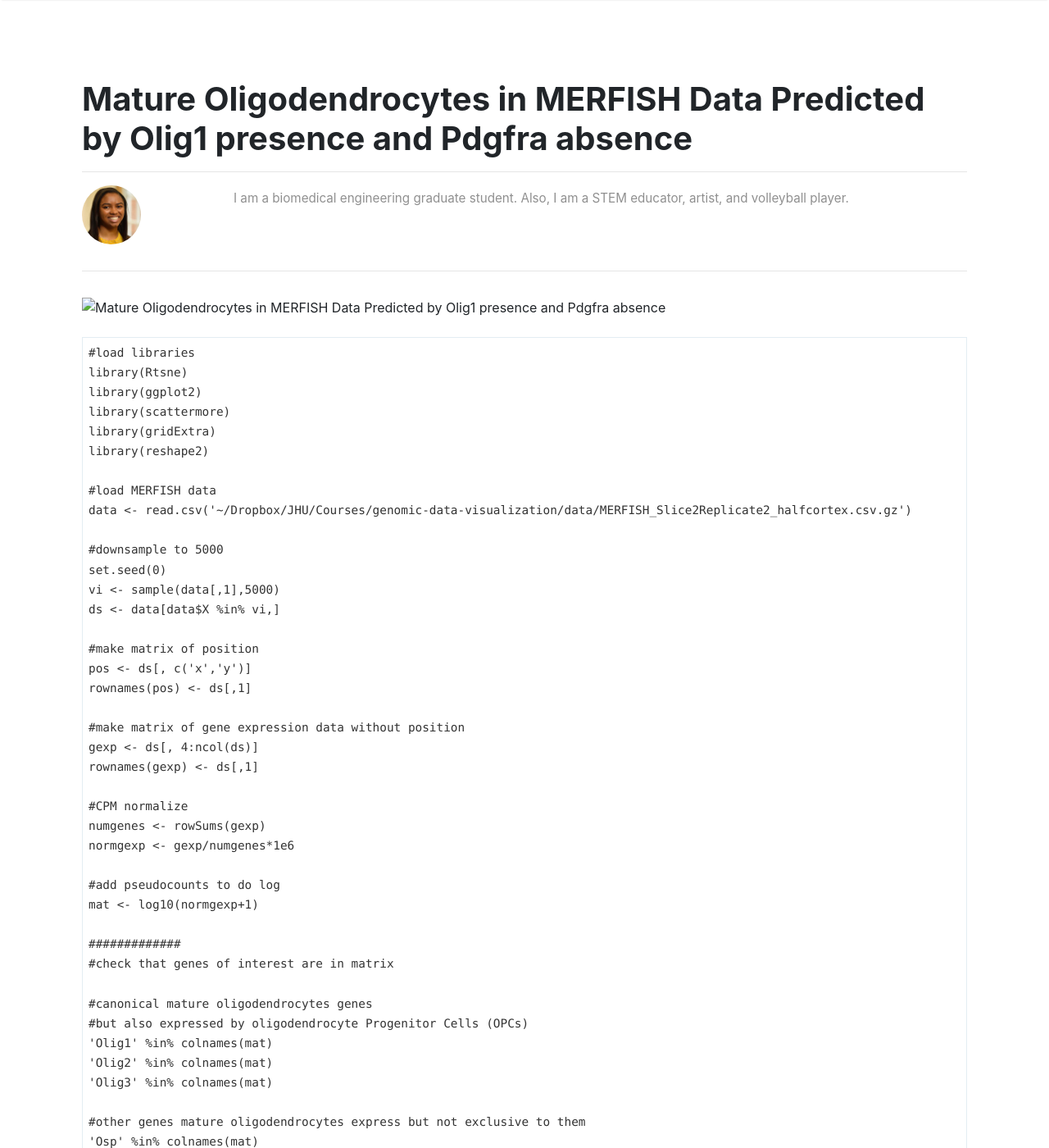
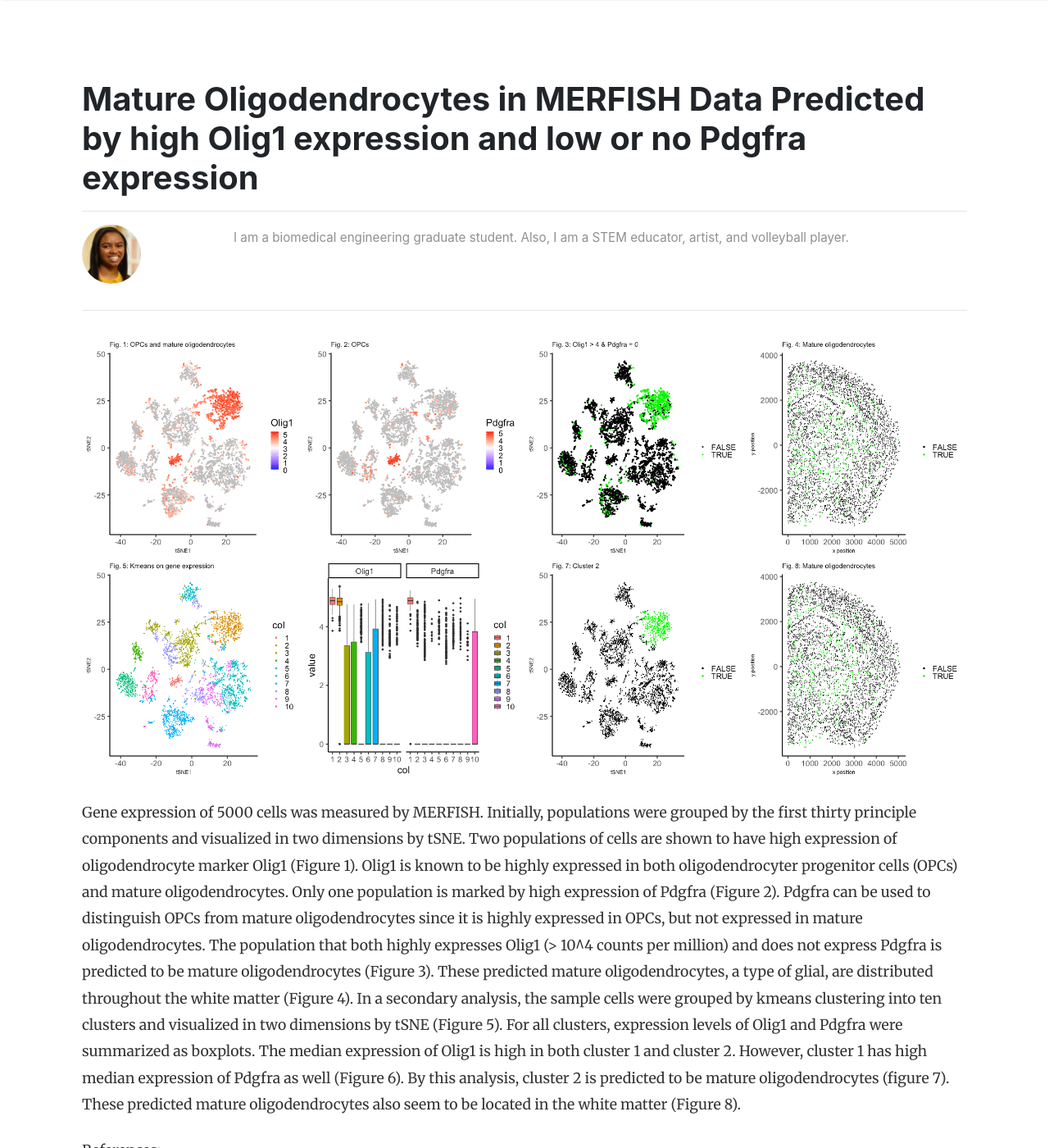
Before and after one commit to JEFworks-Lab/genomic-data-visualization-2022, a Jekyll site: the page built from _posts/2022-02-17-kclifto2.md, in a window 1280 px wide and 1400 px high. Shown: the whole window at 82% size. Built offline with Jekyll 4.4.1, drawn with Linux system fonts in a browser that asks for light colours; nearby versions of some CDN libraries; comment, search, counter and statistics services are not loaded; some of the changed text lies outside the part shown.

Commit message:
add figure caption

```diff
--- a/_posts/2022-02-17-kclifto2.md
+++ b/_posts/2022-02-17-kclifto2.md
@@ -1,12 +1,18 @@
 ---
 layout: post
-title:  "Mature Oligodendrocytes in MERFISH Data Predicted by Olig1 presence and Pdgfra absence"
+title:  "Mature Oligodendrocytes in MERFISH Data Predicted by high Olig1 expression and low or no Pdgfra expression"
 author: Kalen C
 jhed: kclifto2
 categories: [ HW4 ]
-image: homework/hw4/kalenclifton.png
+image: homework/hw4/kalenclifton_hw4.png
 featured: false
 ---
+
+Gene expression of 5000 cells was measured by MERFISH. Initially, populations were grouped by the first thirty principle components and visualized in two dimensions by tSNE. Two populations of cells are shown to have high expression of oligodendrocyte marker Olig1 (Figure 1). Olig1 is known to be highly expressed in both oligodendrocyter progenitor cells (OPCs) and mature oligodendrocytes. Only one population is marked by high expression of Pdgfra (Figure 2). Pdgfra can be used to distinguish OPCs from mature oligodendrocytes since it is highly expressed in OPCs, but not expressed in mature oligodendrocytes. The population that both highly expresses Olig1 (> 10^4 counts per million) and does not express Pdgfra is predicted to be mature oligodendrocytes (Figure 3). These predicted mature oligodendrocytes, a type of glial, are distributed throughout the white matter (Figure 4). In a secondary analysis, the sample cells were grouped by kmeans clustering into ten clusters and visualized in two dimensions by tSNE (Figure 5). For all clusters, expression levels of Olig1 and Pdgfra were summarized as boxplots. The median expression of Olig1 is high in both cluster 1 and cluster 2. However, cluster 1 has high median expression of Pdgfra as well (Figure 6). By this analysis, cluster 2 is predicted to be mature oligodendrocytes (figure 7). These predicted mature oligodendrocytes also seem to be located in the white matter (Figure 8).
+
+References:
+1. https://www.ncbi.nlm.nih.gov/pmc/articles/PMC6912544/
+2. https://stackoverflow.com/questions/28243514/ggplot2-change-title-size
 
 
 
```
